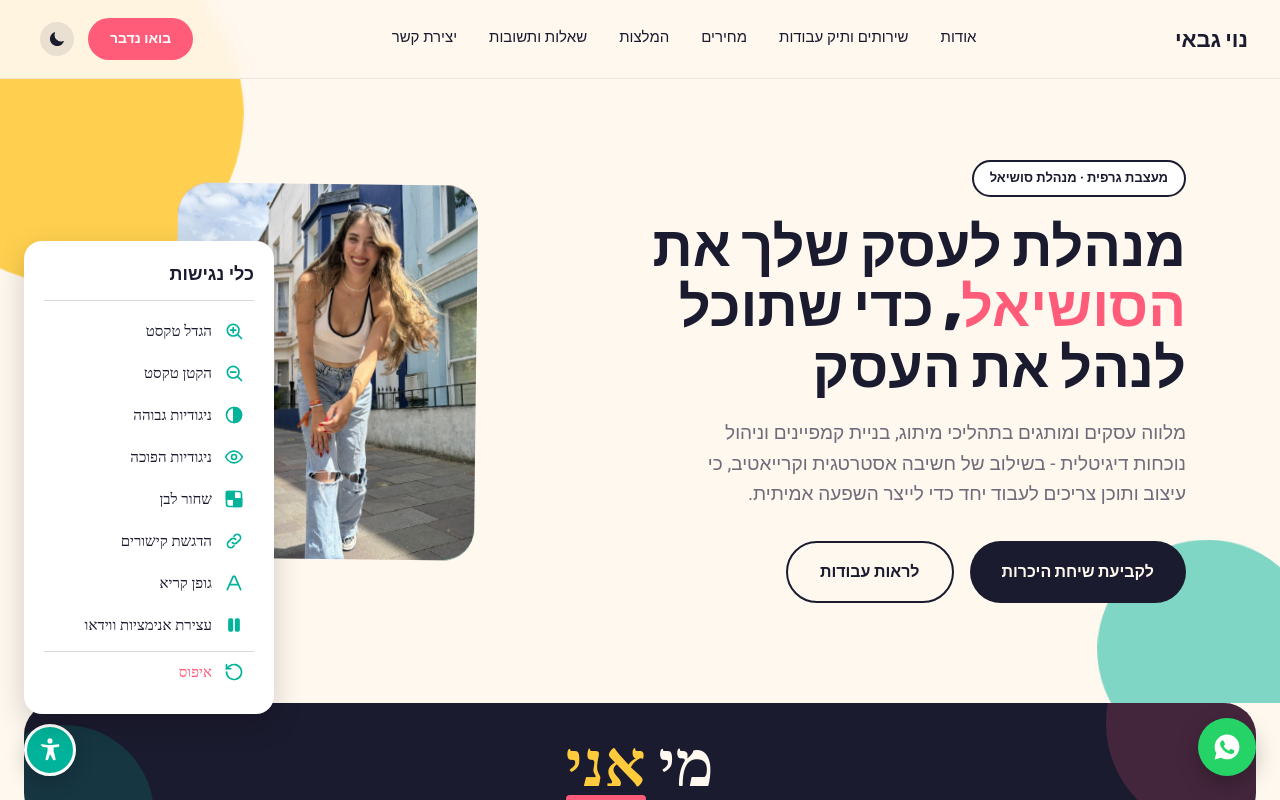
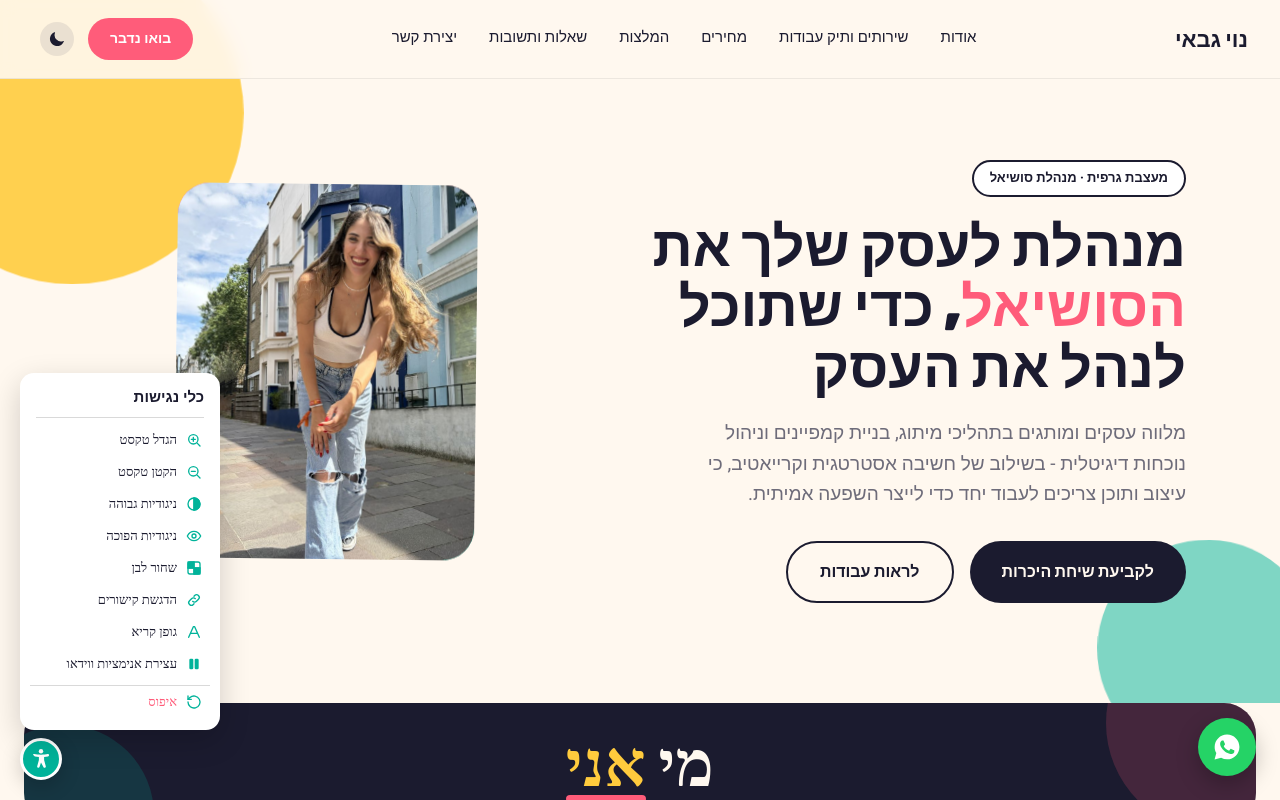
Before and after one commit to noygabai/noysocial, a plain HTML site: page index.html in a window 1280 px wide. Both pictures are taken after a click on the button 50 px from the left and 750 px from the top of the page. Shown: the top 800 px of the page. Drawn offline with Linux system fonts and the light colour scheme.

Commit message:
Update index.html

```diff
--- a/index.html
+++ b/index.html
@@ -411,7 +411,7 @@ if(saved)return;document.documentElement.classList.toggle('dark',e.matches);if(w
 
   /* Accessibility widget */
   #a11y-toggle{
-    position:fixed;bottom:24px;left:24px;width:52px;height:52px;border-radius:50%;
+    position:fixed;bottom:20px;left:20px;width:42px;height:42px;border-radius:50%;
     background:var(--teal);color:#fff;border:3px solid #fff;display:flex;align-items:center;justify-content:center;cursor:pointer;
     z-index:150;box-shadow:0 6px 20px rgba(0,0,0,.2);
   }
@@ -432,8 +432,8 @@ if(saved)return;document.documentElement.classList.toggle('dark',e.matches);if(w
     display:flex;align-items:center;justify-content:center;
   }
   #a11y-panel{
-    display:none;position:fixed;bottom:86px;left:24px;background:var(--white);
-    border-radius:18px;padding:20px;width:250px;box-shadow:0 10px 30px rgba(0,0,0,.18);z-index:150;
+    display:none;position:fixed;bottom:70px;left:20px;background:var(--white);
+    border-radius:14px;padding:12px 10px;width:200px;box-shadow:0 10px 30px rgba(0,0,0,.18);z-index:150;
   }
   #a11y-panel.open{display:block;}
   .a11y-row{display:flex;flex-direction:column;gap:8px;margin-bottom:14px;font-size:14px;font-weight:700;}
@@ -442,11 +442,11 @@ if(saved)return;document.documentElement.classList.toggle('dark',e.matches);if(w
     flex:1;padding:8px 0;border-radius:8px;border:2px solid var(--ink);background:var(--white);
     font-family:'Rubik';font-weight:700;cursor:pointer;
   }
-  .a11y-title{font-weight:800;font-size:18px;color:var(--ink);margin-bottom:10px;padding-bottom:10px;border-bottom:1px solid rgba(128,128,128,.3);}
+  .a11y-title{font-weight:800;font-size:15px;color:var(--ink);margin:0 6px 6px;padding-bottom:8px;border-bottom:1px solid rgba(128,128,128,.3);}
   .a11y-toggle-btn,.a11y-reset{
-    display:flex;align-items:center;gap:12px;width:100%;text-align:right;padding:9px 10px;margin-bottom:2px;
+    display:flex;align-items:center;gap:9px;width:100%;text-align:right;padding:6px 8px;margin-bottom:1px;
     border-radius:10px;border:0;background:transparent;color:var(--ink);
-    font-family:'Heebo';font-size:15px;cursor:pointer;
+    font-family:'Heebo';font-size:13px;cursor:pointer;
   }
   .a11y-toggle-btn:hover,.a11y-reset:hover{background:rgba(128,128,128,.15);}
   .a11y-toggle-btn:focus-visible,.a11y-reset:focus-visible{outline:2px solid var(--teal);}
@@ -724,13 +724,15 @@ if(saved)return;document.documentElement.classList.toggle('dark',e.matches);if(w
   /* ===== High contrast + grayscale modes ===== */
   html.a11y-contrast,html.dark.a11y-contrast{--cream:#000;--white:#000;--ink:#fff;--muted:#fff;--coral:#ffd400;--teal:#00e5c3;--yellow:#ffd400;color-scheme:dark;}
   html.a11y-contrast body,html.a11y-contrast section,html.a11y-contrast nav,html.a11y-contrast .nav,html.a11y-contrast footer,html.a11y-contrast header,html.a11y-contrast .stats,html.a11y-contrast .contact,html.a11y-contrast #contact{background:#000 !important;color:#fff !important;}
-  html.a11y-contrast .blob1,html.a11y-contrast .blob2,html.a11y-contrast section::before,html.a11y-contrast section::after{display:none !important;}
+  html.a11y-contrast .blob1,html.a11y-contrast .blob2{background:transparent !important;border:3px solid #ffd400 !important;opacity:1 !important;}
+  html.a11y-contrast .blob2{border-color:#00e5c3 !important;}
+  html.a11y-contrast section::before,html.a11y-contrast section::after{display:none !important;}
   html.a11y-contrast h1,html.a11y-contrast h2,html.a11y-contrast h3,html.a11y-contrast h4,html.a11y-contrast p,html.a11y-contrast li,html.a11y-contrast span,html.a11y-contrast small,html.a11y-contrast label,html.a11y-contrast summary,html.a11y-contrast b,html.a11y-contrast div{opacity:1;}
   html.a11y-contrast p,html.a11y-contrast li,html.a11y-contrast small,html.a11y-contrast .desc,html.a11y-contrast .kicker,html.a11y-contrast .testi-card p{color:#fff !important;}
   html.a11y-contrast .kicker,html.a11y-contrast .tab-hint,html.a11y-contrast .modal-video-stat{color:#ffd400 !important;}
   html.a11y-contrast a,html.a11y-contrast .nav-links a{color:#fff !important;}
-  html.a11y-contrast .service-card,html.a11y-contrast .testi-card,html.a11y-contrast .price-card,html.a11y-contrast .addon-card,html.a11y-contrast .faq-item,html.a11y-contrast .modal-box,html.a11y-contrast #a11y-panel,html.a11y-contrast .logo-tile,html.a11y-contrast .info-box,html.a11y-contrast .tab-switch{background:#000 !important;color:#fff !important;border:2px solid #fff !important;}
-  html.a11y-contrast .btn,html.a11y-contrast .btn-outline,html.a11y-contrast .price-select-btn,html.a11y-contrast .a11y-toggle-btn,html.a11y-contrast .pricing-cta-btn{border:2px solid #fff !important;}
+  html.a11y-contrast .service-card,html.a11y-contrast .testi-card,html.a11y-contrast .price-card,html.a11y-contrast .addon-card,html.a11y-contrast .faq-item,html.a11y-contrast .modal-box,html.a11y-contrast #a11y-panel,html.a11y-contrast .logo-tile,html.a11y-contrast .info-box,html.a11y-contrast .tab-switch{background:#000 !important;color:#fff !important;box-shadow:inset 0 0 0 2px #fff !important;}
+  html.a11y-contrast .btn,html.a11y-contrast .btn-outline,html.a11y-contrast .price-select-btn,html.a11y-contrast .pricing-cta-btn{box-shadow:inset 0 0 0 2px #fff !important;}
   html.a11y-contrast .btn-primary,html.a11y-contrast .nav-cta,html.a11y-contrast .price-select-btn.active,html.a11y-contrast .price-select-btn.selected,html.a11y-contrast .pricing-cta-btn,html.a11y-contrast .a11y-toggle-btn.active,html.a11y-contrast .price-badge,html.a11y-contrast .modal-ig-link,html.a11y-contrast .service-icon,html.a11y-contrast .tab-btn.active,html.a11y-contrast .play-badge{background:#ffd400 !important;color:#000 !important;border-color:#ffd400 !important;}
   html.a11y-contrast .tab-slider{background:#ffd400 !important;}
   html.a11y-contrast .tab-btn{color:#fff !important;}
@@ -740,8 +742,8 @@ if(saved)return;document.documentElement.classList.toggle('dark',e.matches);if(w
   html.a11y-contrast .portfolio-item .overlay span{color:#ffd400 !important;}
   html.a11y-contrast .portfolio-item .overlay{background:linear-gradient(transparent,#000 85%) !important;}
   html.a11y-contrast .lb-arrow,html.a11y-contrast .lb-back,html.a11y-contrast .testi-arrow{background:#ffd400 !important;color:#000 !important;}
-  html.a11y-contrast .about-portfolio-link,html.a11y-contrast .about-tag{background:#000 !important;color:#fff !important;border:2px solid #fff !important;}
-  html.a11y-contrast .about-portfolio-link{background:#ffd400 !important;color:#000 !important;border-color:#ffd400 !important;}
+  html.a11y-contrast .about-portfolio-link,html.a11y-contrast .about-tag{background:#000 !important;color:#fff !important;box-shadow:inset 0 0 0 2px #fff !important;}
+  html.a11y-contrast .about-portfolio-link{background:#ffd400 !important;color:#000 !important;box-shadow:inset 0 0 0 2px #ffd400 !important;}
   html.a11y-contrast :focus-visible{outline:3px solid #ffd400 !important;outline-offset:2px;}
   html.a11y-gray{filter:grayscale(1);}
 
@@ -1252,7 +1254,7 @@ if(saved)return;document.documentElement.classList.toggle('dark',e.matches);if(w
   <svg viewBox="0 0 24 24" width="30" height="30" fill="currentColor"><path d="M12.04 2C6.58 2 2.13 6.45 2.13 11.91c0 1.75.46 3.45 1.32 4.95L2.05 22l5.25-1.38a9.9 9.9 0 0 0 4.74 1.21h.01c5.46 0 9.9-4.45 9.9-9.91C21.96 6.45 17.5 2 12.04 2zm5.8 14.1c-.24.68-1.39 1.32-1.92 1.4-.49.08-1.11.11-1.79-.11-.41-.13-.94-.31-1.62-.6-2.85-1.23-4.71-4.1-4.85-4.29-.14-.19-1.16-1.54-1.16-2.94 0-1.4.73-2.08.99-2.37.26-.28.57-.35.76-.35h.55c.18 0 .42-.07.65.5.24.58.82 2 .89 2.15.07.15.12.32.02.51-.09.19-.14.31-.28.48-.14.17-.29.37-.42.5-.14.14-.28.29-.12.57.16.28.71 1.17 1.52 1.9 1.05.94 1.93 1.23 2.21 1.37.28.14.44.12.61-.07.17-.19.71-.83.9-1.11.19-.28.38-.24.63-.14.26.09 1.65.78 1.93.92.28.14.47.21.54.33.07.12.07.68-.17 1.36z"/></svg>
 </a>
 <!-- כפתור ותפריט נגישות -->
-<button id="a11y-toggle" onclick="toggleA11yPanel()" aria-label="פתיחת תפריט נגישות" title="נגישות"><svg viewBox="0 0 24 24" width="28" height="28" fill="currentColor" aria-hidden="true"><circle cx="12" cy="4.2" r="2.2"/><path d="M4 8.2c0-.7.6-1.2 1.2-1.1 2.2.4 4.1.6 6.8.6s4.6-.2 6.8-.6c.7-.1 1.2.4 1.2 1.1 0 .6-.4 1.1-1 1.2-1.3.2-2.6.4-3.9.5v3.1l1.7 6.3c.2.7-.2 1.4-.9 1.5-.6.2-1.3-.2-1.5-.9L12 15.5l-1.4 4.3c-.2.7-.9 1.1-1.5.9-.7-.1-1.1-.8-.9-1.5l1.7-6.3V9.9c-1.3-.1-2.6-.3-3.9-.5-.6-.1-1-.6-1-1.2z"/></svg></button>
+<button id="a11y-toggle" onclick="toggleA11yPanel()" aria-label="פתיחת תפריט נגישות" title="נגישות"><svg viewBox="0 0 24 24" width="24" height="24" fill="currentColor" aria-hidden="true"><circle cx="12" cy="4.2" r="2.2"/><path d="M4 8.2c0-.7.6-1.2 1.2-1.1 2.2.4 4.1.6 6.8.6s4.6-.2 6.8-.6c.7-.1 1.2.4 1.2 1.1 0 .6-.4 1.1-1 1.2-1.3.2-2.6.4-3.9.5v3.1l1.7 6.3c.2.7-.2 1.4-.9 1.5-.6.2-1.3-.2-1.5-.9L12 15.5l-1.4 4.3c-.2.7-.9 1.1-1.5.9-.7-.1-1.1-.8-.9-1.5l1.7-6.3V9.9c-1.3-.1-2.6-.3-3.9-.5-.6-.1-1-.6-1-1.2z"/></svg></button>
 
 <a id="cart-float" href="javascript:void(0)" onclick="openCartModal()" aria-label="לצפייה בעגלת הבחירה">
   <span id="cart-float-icon">🛒</span>
@@ -1261,15 +1263,15 @@ if(saved)return;document.documentElement.classList.toggle('dark',e.matches);if(w
 
 <div id="a11y-panel" role="dialog" aria-label="כלי נגישות">
   <div class="a11y-title">כלי נגישות</div>
-  <button class="a11y-toggle-btn" onclick="a11yFont(1)"><svg class="a11y-ic" viewBox="0 0 24 24" width="20" height="20" fill="none" stroke="currentColor" stroke-width="2" stroke-linecap="round" stroke-linejoin="round" aria-hidden="true"><circle cx="11" cy="11" r="7"/><path d="m21 21-4.3-4.3M11 8v6M8 11h6"/></svg><span>הגדל טקסט</span></button>
-  <button class="a11y-toggle-btn" onclick="a11yFont(-1)"><svg class="a11y-ic" viewBox="0 0 24 24" width="20" height="20" fill="none" stroke="currentColor" stroke-width="2" stroke-linecap="round" stroke-linejoin="round" aria-hidden="true"><circle cx="11" cy="11" r="7"/><path d="m21 21-4.3-4.3M8 11h6"/></svg><span>הקטן טקסט</span></button>
-  <button class="a11y-toggle-btn" onclick="a11yToggleClass('a11y-contrast', this)"><svg class="a11y-ic" viewBox="0 0 24 24" width="20" height="20" fill="none" stroke="currentColor" stroke-width="2" stroke-linecap="round" stroke-linejoin="round" aria-hidden="true"><circle cx="12" cy="12" r="9"/><path d="M12 3v18" /><path d="M12 3a9 9 0 0 1 0 18z" fill="currentColor"/></svg><span>ניגודיות גבוהה</span></button>
-  <button class="a11y-toggle-btn" onclick="a11yToggleClass('a11y-invert', this)"><svg class="a11y-ic" viewBox="0 0 24 24" width="20" height="20" fill="none" stroke="currentColor" stroke-width="2" stroke-linecap="round" stroke-linejoin="round" aria-hidden="true"><path d="M2 12s3.5-7 10-7 10 7 10 7-3.5 7-10 7S2 12 2 12z"/><circle cx="12" cy="12" r="3"/></svg><span>ניגודיות הפוכה</span></button>
-  <button class="a11y-toggle-btn" onclick="a11yToggleClass('a11y-gray', this)"><svg class="a11y-ic" viewBox="0 0 24 24" width="20" height="20" fill="none" stroke="currentColor" stroke-width="2" stroke-linecap="round" stroke-linejoin="round" aria-hidden="true"><rect x="3" y="3" width="18" height="18" rx="3"/><path d="M3 12h18M12 3v18"/><path d="M3 3h9v9H3zM12 12h9v9h-9z" fill="currentColor"/></svg><span>שחור לבן</span></button>
-  <button class="a11y-toggle-btn" onclick="a11yToggleClass('a11y-underline', this)"><svg class="a11y-ic" viewBox="0 0 24 24" width="20" height="20" fill="none" stroke="currentColor" stroke-width="2" stroke-linecap="round" stroke-linejoin="round" aria-hidden="true"><path d="M10 14a4 4 0 0 0 5.7 0l3-3a4 4 0 0 0-5.7-5.7l-1 1"/><path d="M14 10a4 4 0 0 0-5.7 0l-3 3a4 4 0 0 0 5.7 5.7l1-1"/></svg><span>הדגשת קישורים</span></button>
-  <button class="a11y-toggle-btn" onclick="a11yToggleClass('a11y-readable', this)"><svg class="a11y-ic" viewBox="0 0 24 24" width="20" height="20" fill="none" stroke="currentColor" stroke-width="2" stroke-linecap="round" stroke-linejoin="round" aria-hidden="true"><path d="M4 20 11 4h2l7 16M7 14h10"/></svg><span>גופן קריא</span></button>
-  <button class="a11y-toggle-btn" onclick="a11yStopMotion(this)"><svg class="a11y-ic" viewBox="0 0 24 24" width="20" height="20" fill="none" stroke="currentColor" stroke-width="2" stroke-linecap="round" stroke-linejoin="round" aria-hidden="true"><rect x="6" y="5" width="4" height="14" rx="1" fill="currentColor"/><rect x="14" y="5" width="4" height="14" rx="1" fill="currentColor"/></svg><span>עצירת אנימציות ווידאו</span></button>
-  <button class="a11y-reset" onclick="a11yReset()"><svg class="a11y-ic" viewBox="0 0 24 24" width="20" height="20" fill="none" stroke="currentColor" stroke-width="2" stroke-linecap="round" stroke-linejoin="round" aria-hidden="true"><path d="M3 12a9 9 0 1 0 3-6.7L3 8"/><path d="M3 3v5h5"/></svg><span>איפוס</span></button>
+  <button class="a11y-toggle-btn" onclick="a11yFont(1)"><svg class="a11y-ic" viewBox="0 0 24 24" width="16" height="16" fill="none" stroke="currentColor" stroke-width="2" stroke-linecap="round" stroke-linejoin="round" aria-hidden="true"><circle cx="11" cy="11" r="7"/><path d="m21 21-4.3-4.3M11 8v6M8 11h6"/></svg><span>הגדל טקסט</span></button>
+  <button class="a11y-toggle-btn" onclick="a11yFont(-1)"><svg class="a11y-ic" viewBox="0 0 24 24" width="16" height="16" fill="none" stroke="currentColor" stroke-width="2" stroke-linecap="round" stroke-linejoin="round" aria-hidden="true"><circle cx="11" cy="11" r="7"/><path d="m21 21-4.3-4.3M8 11h6"/></svg><span>הקטן טקסט</span></button>
+  <button class="a11y-toggle-btn" onclick="a11yToggleClass('a11y-contrast', this)"><svg class="a11y-ic" viewBox="0 0 24 24" width="16" height="16" fill="none" stroke="currentColor" stroke-width="2" stroke-linecap="round" stroke-linejoin="round" aria-hidden="true"><circle cx="12" cy="12" r="9"/><path d="M12 3v18" /><path d="M12 3a9 9 0 0 1 0 18z" fill="currentColor"/></svg><span>ניגודיות גבוהה</span></button>
+  <button class="a11y-toggle-btn" onclick="a11yToggleClass('a11y-invert', this)"><svg class="a11y-ic" viewBox="0 0 24 24" width="16" height="16" fill="none" stroke="currentColor" stroke-width="2" stroke-linecap="round" stroke-linejoin="round" aria-hidden="true"><path d="M2 12s3.5-7 10-7 10 7 10 7-3.5 7-10 7S2 12 2 12z"/><circle cx="12" cy="12" r="3"/></svg><span>ניגודיות הפוכה</span></button>
+  <button class="a11y-toggle-btn" onclick="a11yToggleClass('a11y-gray', this)"><svg class="a11y-ic" viewBox="0 0 24 24" width="16" height="16" fill="none" stroke="currentColor" stroke-width="2" stroke-linecap="round" stroke-linejoin="round" aria-hidden="true"><rect x="3" y="3" width="18" height="18" rx="3"/><path d="M3 12h18M12 3v18"/><path d="M3 3h9v9H3zM12 12h9v9h-9z" fill="currentColor"/></svg><span>שחור לבן</span></button>
+  <button class="a11y-toggle-btn" onclick="a11yToggleClass('a11y-underline', this)"><svg class="a11y-ic" viewBox="0 0 24 24" width="16" height="16" fill="none" stroke="currentColor" stroke-width="2" stroke-linecap="round" stroke-linejoin="round" aria-hidden="true"><path d="M10 14a4 4 0 0 0 5.7 0l3-3a4 4 0 0 0-5.7-5.7l-1 1"/><path d="M14 10a4 4 0 0 0-5.7 0l-3 3a4 4 0 0 0 5.7 5.7l1-1"/></svg><span>הדגשת קישורים</span></button>
+  <button class="a11y-toggle-btn" onclick="a11yToggleClass('a11y-readable', this)"><svg class="a11y-ic" viewBox="0 0 24 24" width="16" height="16" fill="none" stroke="currentColor" stroke-width="2" stroke-linecap="round" stroke-linejoin="round" aria-hidden="true"><path d="M4 20 11 4h2l7 16M7 14h10"/></svg><span>גופן קריא</span></button>
+  <button class="a11y-toggle-btn" onclick="a11yStopMotion(this)"><svg class="a11y-ic" viewBox="0 0 24 24" width="16" height="16" fill="none" stroke="currentColor" stroke-width="2" stroke-linecap="round" stroke-linejoin="round" aria-hidden="true"><rect x="6" y="5" width="4" height="14" rx="1" fill="currentColor"/><rect x="14" y="5" width="4" height="14" rx="1" fill="currentColor"/></svg><span>עצירת אנימציות ווידאו</span></button>
+  <button class="a11y-reset" onclick="a11yReset()"><svg class="a11y-ic" viewBox="0 0 24 24" width="16" height="16" fill="none" stroke="currentColor" stroke-width="2" stroke-linecap="round" stroke-linejoin="round" aria-hidden="true"><path d="M3 12a9 9 0 1 0 3-6.7L3 8"/><path d="M3 3v5h5"/></svg><span>איפוס</span></button>
 </div>
 
 <!-- מודל כללי להצהרת נגישות ומדיניות פרטיות -->
```
